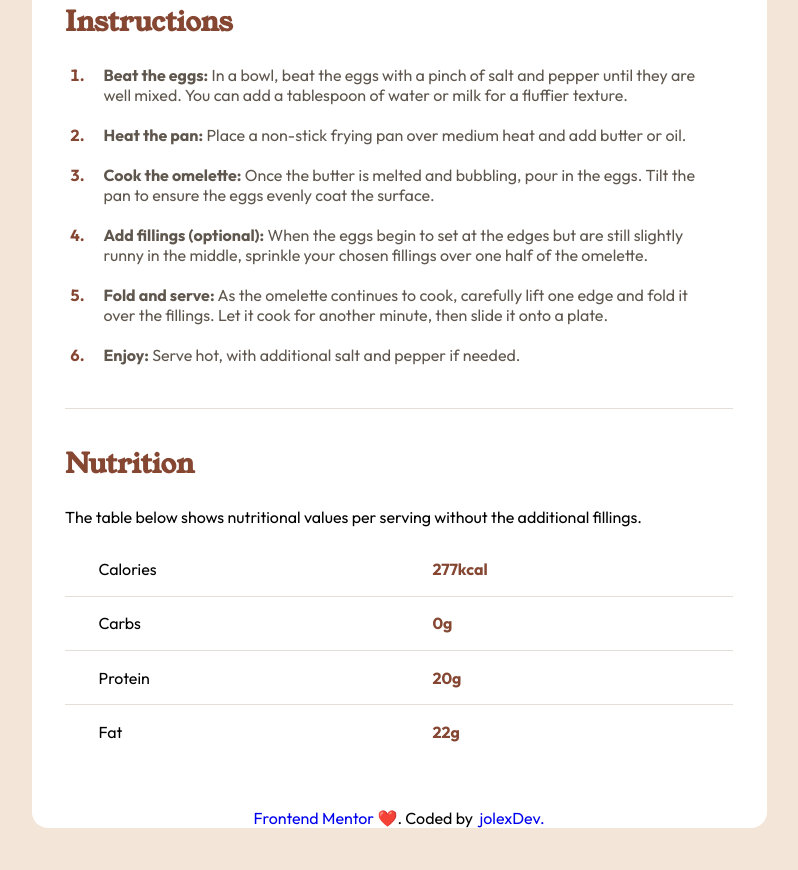
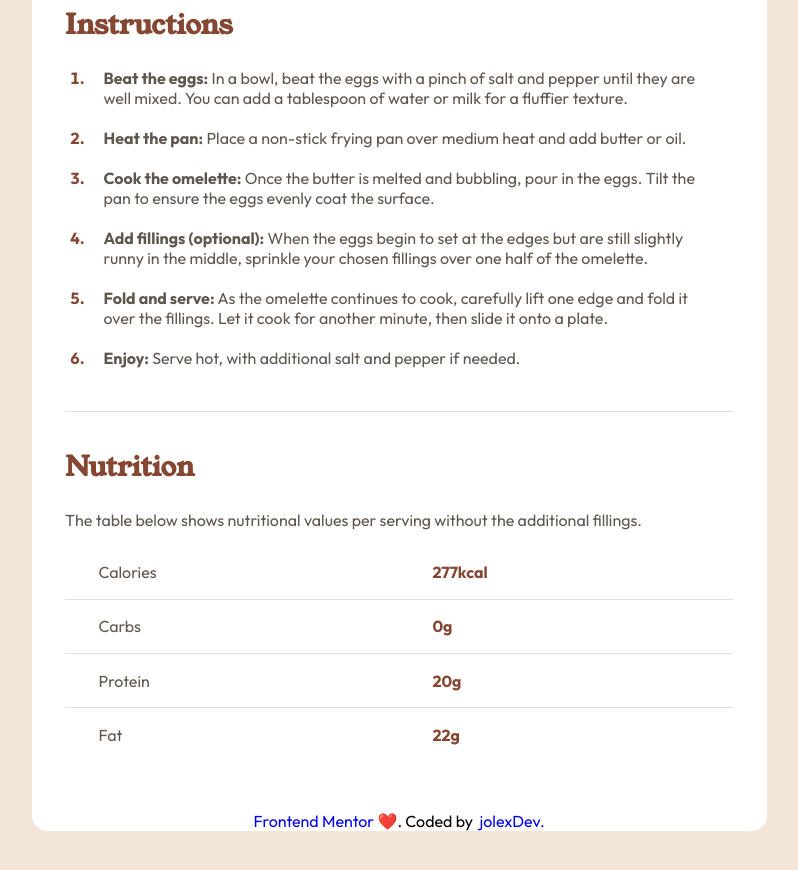
Before and after one commit to jolexDev/front-end.mentor.recipelist, a plain HTML site: page index.html in a window 1280 px wide. Shown: the part 1286-2156 px from the top of the page, without its empty margins (241-1039 px from the left). Drawn offline with Linux system fonts and the light colour scheme.

Commit message:
app.css updated. Color corrections applied.

```diff
--- a/style/app.css
+++ b/style/app.css
@@ -41,6 +41,8 @@ body {
 .recipeHeader-content h1 {
   align-self: flex-start;
   font-size: 2.2rem;
+  font-family: "Young Serif";
+  font-weight: lighter;
 }
 
 .recipeHeader img {
@@ -173,6 +175,11 @@ body {
   margin-left: 10%;
 }
 
+.recipeFooter-flex-table span:nth-of-type(1),
+p {
+  color: hsl(30, 10%, 34%);
+}
+
 .recipeFooter-flex-table li {
   border-bottom: 1px solid hsl(30, 18%, 87%);
   padding-top: 5%;
```
